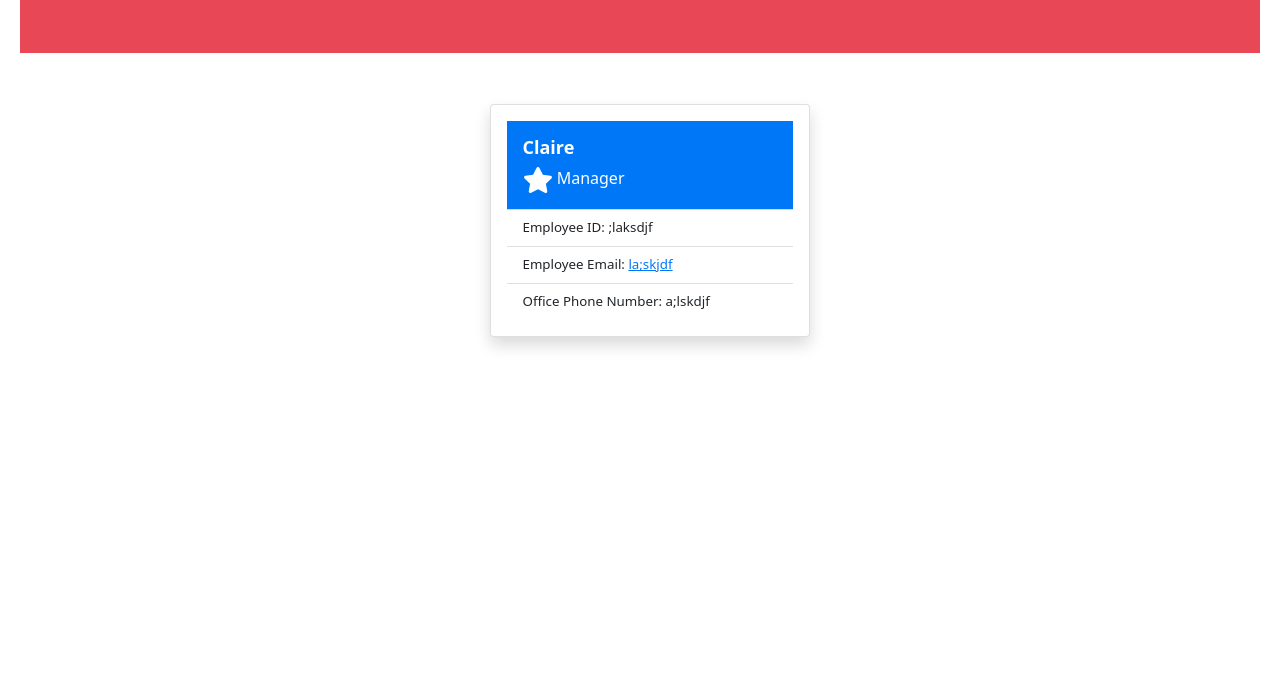
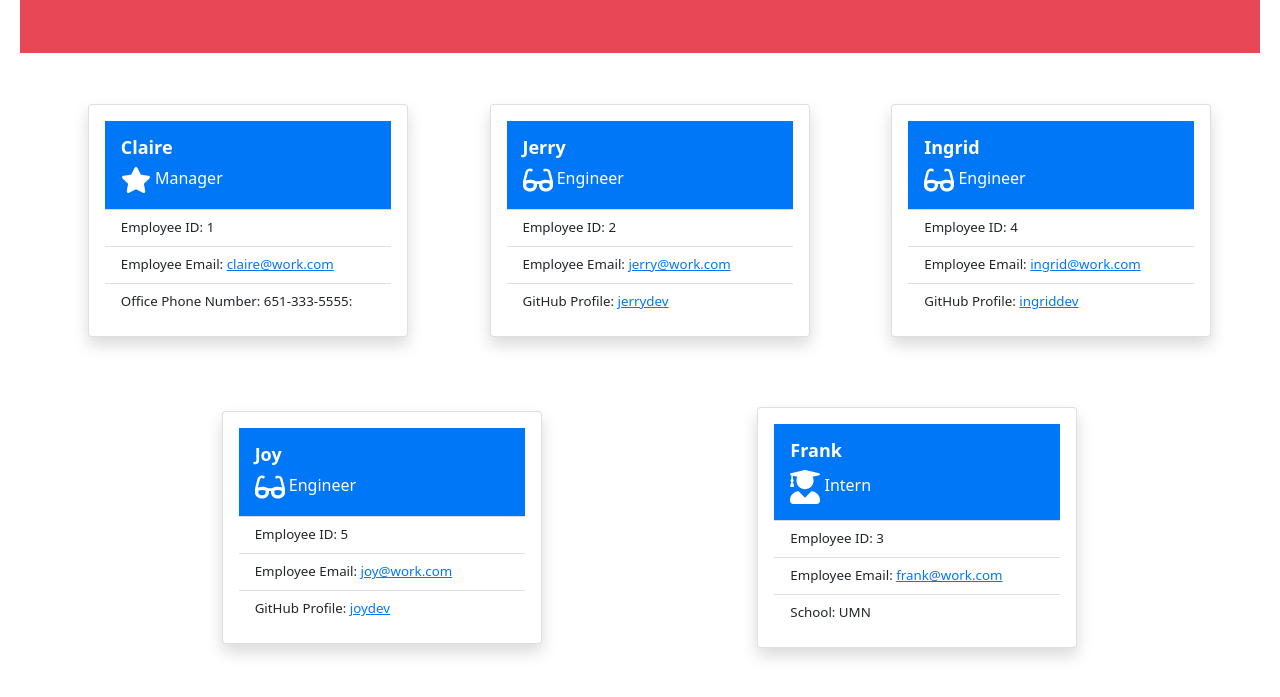
Before and after one commit to crosenfrisk/team-profile-generator, a website: page dist/index.html in a window 1280 px wide. Shown: the part 133-830 px from the top of the page. Before the commit the page ends 800 px from the top, so only its background shows below. Drawn offline with nearby package versions, Linux system fonts and the light colour scheme.

Commit message:
New README.md created; old README deleted.

```diff
--- a/dist/index.html
+++ b/dist/index.html
@@ -33,12 +33,64 @@
               <p class="card-text"><img src="../images/svg/star-solid.svg"> Manager</p>
             </div>
             <ul class="list-group list-group-flush">
-              <li class="list-group-item">Employee ID: ;laksdjf</li>
-              <li class="list-group-item">Employee Email: <a href="mailto:la;skjdf" id="link">la;skjdf</a></li>
-              <li class="list-group-item">Office Phone Number: a;lskdjf</li>
+              <li class="list-group-item">Employee ID: 1</li>
+              <li class="list-group-item">Employee Email: <a href="mailto:claire@work.com" id="link">claire@work.com</a></li>
+              <li class="list-group-item">Office Phone Number: 651-333-5555:</li>
             </ul>
           </div>
         </div>
+  <div class="col-sm-3">
+    <div class="card shadow p-3 mb-5 bg-white rounded" style="width: 20rem">
+      <div class="card-body">
+        <h5 class="card-title">Jerry</h5>
+        <p class="card-text"><img src="../images/svg/glasses-solid.svg"> Engineer</p>
+        </div>
+        <ul class="list-group list-group-flush">
+          <li class="list-group-item">Employee ID: 2</li>
+          <li class="list-group-item">Employee Email: <a href="mailto:jerry@work.com" id="link">jerry@work.com</a></li>
+          <li class="list-group-item">GitHub Profile: <a href="https://github.com/jerrydev" target="_blank" id="link">jerrydev</a> </li>
+      </ul>
+    </div>
+  </div>
+  <div class="col-sm-3">
+    <div class="card shadow p-3 mb-5 bg-white rounded" style="width: 20rem">
+      <div class="card-body">
+        <h5 class="card-title">Ingrid</h5>
+        <p class="card-text"><img src="../images/svg/glasses-solid.svg"> Engineer</p>
+        </div>
+        <ul class="list-group list-group-flush">
+          <li class="list-group-item">Employee ID: 4</li>
+          <li class="list-group-item">Employee Email: <a href="mailto:ingrid@work.com" id="link">ingrid@work.com</a></li>
+          <li class="list-group-item">GitHub Profile: <a href="https://github.com/ingriddev" target="_blank" id="link">ingriddev</a> </li>
+      </ul>
+    </div>
+  </div>
+  <div class="col-sm-3">
+    <div class="card shadow p-3 mb-5 bg-white rounded" style="width: 20rem">
+      <div class="card-body">
+        <h5 class="card-title">Joy</h5>
+        <p class="card-text"><img src="../images/svg/glasses-solid.svg"> Engineer</p>
+        </div>
+        <ul class="list-group list-group-flush">
+          <li class="list-group-item">Employee ID: 5</li>
+          <li class="list-group-item">Employee Email: <a href="mailto:joy@work.com" id="link">joy@work.com</a></li>
+          <li class="list-group-item">GitHub Profile: <a href="https://github.com/joydev" target="_blank" id="link">joydev</a> </li>
+      </ul>
+    </div>
+  </div>
+  <div class="col-sm-3">
+  <div class="card shadow p-3 mb-5 bg-white rounded" style="width: 20rem">
+    <div class="card-body">
+      <h5 class="card-title">Frank</h5>
+      <p class="card-text"><img src="../images/svg/user-graduate-solid.svg"> Intern</p>
+    </div>
+    <ul class="list-group list-group-flush">
+      <li class="list-group-item">Employee ID: 3</li>
+      <li class="list-group-item">Employee Email: <a href="mailto:frank@work.com" id="link">frank@work.com</a></li>
+      <li class="list-group-item">School: UMN</li>
+    </ul>
+  </div>
+</div>
 
         </div>
       </main>
```
Also changed, not shown: README.md, images/svg/github-brands.svg (added), images/team-profile-generator.jpg (added).
